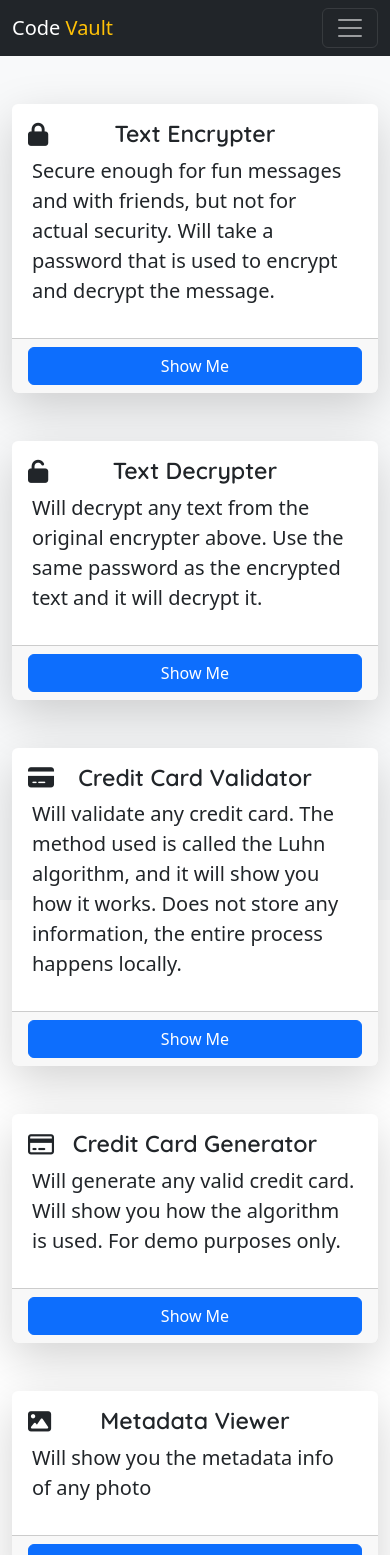
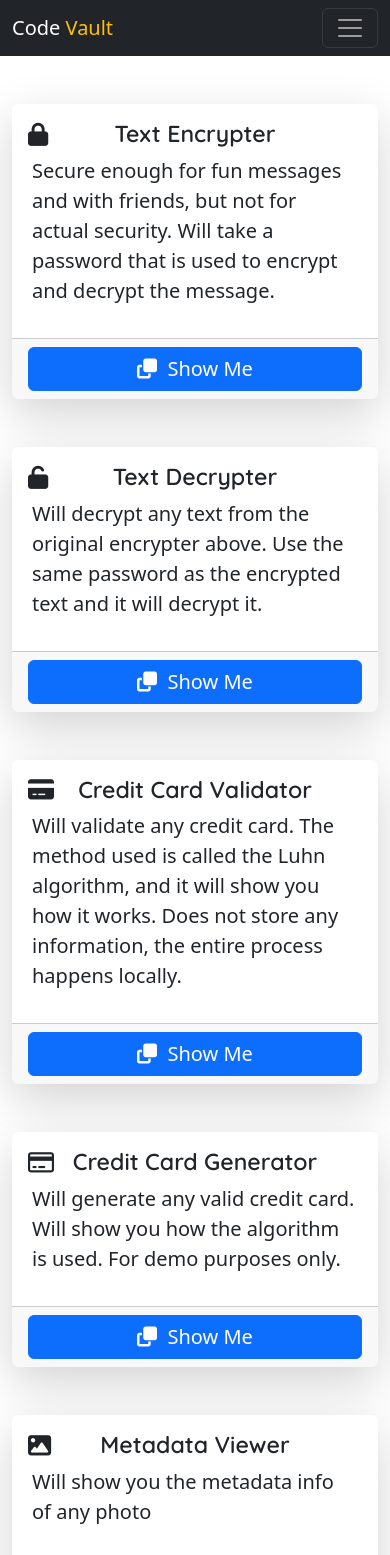
Before and after one commit to Oded2/Code-Vault, a SvelteKit app: page /fun-projects in a window 390 px wide. Shown: the top 1555 px of the page. Built offline with nearby package versions, Linux system fonts and the light colour scheme; a web font is replaced by a local one.

Commit message:
Made website more responsive

```diff
--- /dev/null
+++ b/src/components/cards/FunProjectsCard.svelte
@@ -0,0 +1,37 @@
+<script>
+  export let title;
+  export let description;
+  export let iconType = "solid";
+  export let icon;
+  export let href;
+  export let large = false;
+</script>
+
+<div class="col-md-6 mt-5" class:col-xl-4={!large}>
+  <div class="card shadow-lg h-100 border-0">
+    <div class="card-body">
+      <div class="row display-flex align-items-center">
+        <div class="col-1 pb-1">
+          <i class="fa-{iconType} fa-{icon} fs-3" />
+        </div>
+        <div class="col-10">
+          <h3 class="font-google-quicksand fw-600 text-center">
+            {title}
+          </h3>
+        </div>
+      </div>
+
+      <div class="container-fluid px-1">
+        <p class="fs-5">
+          {description}
+        </p>
+      </div>
+    </div>
+
+    <div class="card-footer">
+      <a {href} class="btn btn-primary w-100 fs-5"
+        ><i class="fa-solid fa-clone" />&nbsp; Show Me</a
+      >
+    </div>
+  </div>
+</div>
--- a/src/global.css
+++ b/src/global.css
@@ -20,8 +20,10 @@
 .font-google-caveat {
   font-family: "Caveat", cursive;
 }
-.demo {
-  border: 5px dashed red;
+.dark-background {
+  position: fixed;
+  width: 100%;
+  min-height: 100vh !important;
 }
 
 .vh-75 {
@@ -34,15 +36,32 @@
   height: 25vh !important;
 }
 
-.dark-background {
-  position: fixed;
-  width: 100%;
-  min-height: 100vh !important;
+@media (min-width: 1400px) {
+  .w-xxl-75 {
+    width: 75% !important;
+  }
+}
+@media (min-width: 1200px) {
+  .w-xl-75 {
+    width: 75% !important;
+  }
+}
+
+@media (min-width: 768px) {
+  .w-md-50 {
+    width: 50% !important;
+  }
+  .w-md-25 {
+    width: 25% !important;
+  }
 }
 
 @media (min-width: 576px) {
   .vh-sm-75 {
     height: 75vh !important;
+  }
+  .w-sm-50 {
+    width: 50% !important;
   }
 }
 @media (max-width: 576px) {
--- a/src/routes/astrofetch/+page.svelte
+++ b/src/routes/astrofetch/+page.svelte
@@ -179,7 +179,7 @@
 </script>
 
 <Header title="AstroFetch" />
-<main class="text-bg-dark">
+<main class="text-bg-dark dark-background">
   <section class="p-lg-5 text-center text-lg-start">
     <div class="container">
       <div class="d-sm-flex align-items-center justify-content-between">
@@ -187,7 +187,7 @@
           <h1>Astro <span class="text-primary">Fetch</span></h1>
           <div class="container-fluid border-info custom-text">
             <p class="fs-5 text-start font-google-quicksand fw-500">
-              AstroFetch is a powerful tool that utilizes the nasa api (<a
+              AstroFetch is a powerful tool that utilizes the Nasa api (<a
                 href={astrofetchRef["nasaApi"]}
                 class="link-light">api.nasa.gov</a
               >) and fetches the Astronomy Picture Of the Day (APOD) from your
--- a/src/routes/fun-games/+page.svelte
+++ b/src/routes/fun-games/+page.svelte
@@ -11,7 +11,7 @@
     <div class="container">
       <div class="py-4">
         <h1>Welcome to <span class="text-warning">Fun Games</span></h1>
-        <div class="border-start ps-3 w-75">
+        <div class="border-start ps-3 w-xxl-75">
           <p class="font-google-quicksand fs-5 fw-500">
             Fun Games offers enjoyable browser-based experiences. With
             user-friendly interfaces and straightforward gameplay, these
--- a/src/routes/fun-projects/+page.svelte
+++ b/src/routes/fun-projects/+page.svelte
@@ -1,155 +1,50 @@
 <script>
   import Header from "../../components/Header.svelte";
+  import FunProjectsCard from "../../components/cards/FunProjectsCard.svelte";
   import hrefs from "../../data/hrefs.json";
   const homeRef = hrefs["fun-projects"];
 </script>
 
 <Header directory="fun-projects" title="Fun Projects" activePage="home" />
-<main class="bg-light text-dark vh-100">
+<main>
   <section>
-    <div class="container py-5">
+    <div class="container">
       <div class="row">
-        <div class="col-md-6 col-lg-4">
-          <div class="card shadow-lg h-100 border-0">
-            <div class="card-body">
-              <div class="row display-flex align-items-center">
-                <div class="col-1 pb-1">
-                  <i class="fa-solid fa-lock fs-3" />
-                </div>
-                <div class="col-10">
-                  <h3 class="font-google-quicksand fw-600 text-center">
-                    Text Encrypter
-                  </h3>
-                </div>
-              </div>
-
-              <div class="container-fluid px-1">
-                <p class="fs-5">
-                  Secure enough for fun messages and with friends, but not for
-                  actual security. Will take a password that is used to encrypt
-                  and decrypt the message.
-                </p>
-              </div>
-            </div>
-
-            <div class="card-footer">
-              <a href={homeRef["encrypt"]} class="btn btn-primary w-100"
-                >Show Me</a
-              >
-            </div>
-          </div>
-        </div>
-        <div class="col-md-6 col-lg-4 mt-5 mt-md-0">
-          <div class="card shadow-lg h-100 border-0">
-            <div class="card-body">
-              <div class="row display-flex align-items-center">
-                <div class="col-1 pb-1">
-                  <i class="fa-solid fa-unlock fs-3" />
-                </div>
-                <div class="col-10">
-                  <h3 class="font-google-quicksand fw-600 text-center">
-                    Text Decrypter
-                  </h3>
-                </div>
-              </div>
-              <div class="container-fluid px-1">
-                <p class="fs-5">
-                  Will decrypt any text from the original encrypter above. Use
-                  the same password as the encrypted text and it will decrypt
-                  it.
-                </p>
-              </div>
-            </div>
-
-            <div class="card-footer">
-              <a href={homeRef["decrypt"]} class="btn btn-primary w-100"
-                >Show Me</a
-              >
-            </div>
-          </div>
-        </div>
-        <div class="col-md-6 col-lg-4 mt-5 mt-lg-0">
-          <div class="card shadow-lg h-100 border-0">
-            <div class="card-body">
-              <div class="row display-flex align-items-center">
-                <div class="col-1 pb-1">
-                  <i class="fa-solid fa-credit-card fs-3" />
-                </div>
-                <div class="col-10">
-                  <h3 class="font-google-quicksand text-center fw-600">
-                    Credit Card Validator
-                  </h3>
-                </div>
-              </div>
-              <div class="container-fluid px-1">
-                <p class="fs-5">
-                  Will validate any credit card. The method used is called the
-                  Luhn algorithm, and it will show you how it works. Does not
-                  store any information, the entire process happens locally.
-                </p>
-              </div>
-            </div>
-
-            <div class="card-footer">
-              <a href={homeRef["ccvalidator"]} class="btn btn-primary w-100"
-                >Show Me</a
-              >
-            </div>
-          </div>
-        </div>
-        <div class="col-md-6 mt-5">
-          <div class="card shadow-lg h-100 border-0">
-            <div class="card-body">
-              <div class="row display-flex align-items-center">
-                <div class="col-1 pb-1">
-                  <i class="fa-regular fa-credit-card fs-3" />
-                </div>
-                <div class="col-10">
-                  <h3 class="font-google-quicksand fw-600 text-center">
-                    Credit Card Generator
-                  </h3>
-                </div>
-              </div>
-              <div class="container-fluid px-1">
-                <p class="fs-5">
-                  Will generate any valid credit card. Will show you how the
-                  algorithm is used. For demo purposes only.
-                </p>
-              </div>
-            </div>
-
-            <div class="card-footer">
-              <a href={homeRef["ccgenerator"]} class="btn btn-primary w-100"
-                >Show Me</a
-              >
-            </div>
-          </div>
-        </div>
-        <div class="col-md-6 mt-5">
-          <div class="card shadow-lg h-100 border-0">
-            <div class="card-body">
-              <div class="row display-flex align-items-center">
-                <div class="col-1 pb-1">
-                  <i class="fa-solid fa-image fs-3" />
-                </div>
-                <div class="col-10">
-                  <h3 class="font-google-quicksand fw-600 text-center">
-                    Metadata Viewer
-                  </h3>
-                </div>
-              </div>
-              <div class="container-fluid px-1">
-                <p class="fs-5">Will show you the metadata info of any photo</p>
-              </div>
-            </div>
-
-            <div class="card-footer">
-              <a href={homeRef["photodata"]} class="btn btn-primary w-100"
-                >Show Me</a
-              >
-            </div>
-          </div>
-        </div>
+        <FunProjectsCard
+          icon="lock"
+          title="Text Encrypter"
+          description="Secure enough for fun messages and with friends, but not for actual
+        security. Will take a password that is used to encrypt and decrypt the
+        message."
+          href={homeRef["encrypt"]}
+        />
+        <FunProjectsCard
+          icon="unlock"
+          title="Text Decrypter"
+          description="Will decrypt any text from the original encrypter above. Use the same password as the encrypted text and it will decrypt it."
+          href={homeRef["decrypt"]}
+        />
+        <FunProjectsCard
+          icon="credit-card"
+          title="Credit Card Validator"
+          description="Will validate any credit card. The method used is called the Luhn algorithm, and it will show you how it works. Does not store any information, the entire process happens locally."
+          href={homeRef["ccvalidator"]}
+        />
+        <FunProjectsCard
+          large={true}
+          iconType="regular"
+          icon="credit-card"
+          title="Credit Card Generator"
+          description="Will generate any valid credit card. Will show you how the algorithm is used. For demo purposes only."
+          href={homeRef["ccgenerator"]}
+        />
+        <FunProjectsCard
+          large={true}
+          icon="image"
+          title="Metadata Viewer"
+          description="Will show you the metadata info of any photo"
+          href={homeRef["photodata"]}
+        />
       </div>
     </div>
   </section>
```
Also changed, not shown: src/routes/fun-games/numberguess/+page.svelte (+4 -6 lines).
